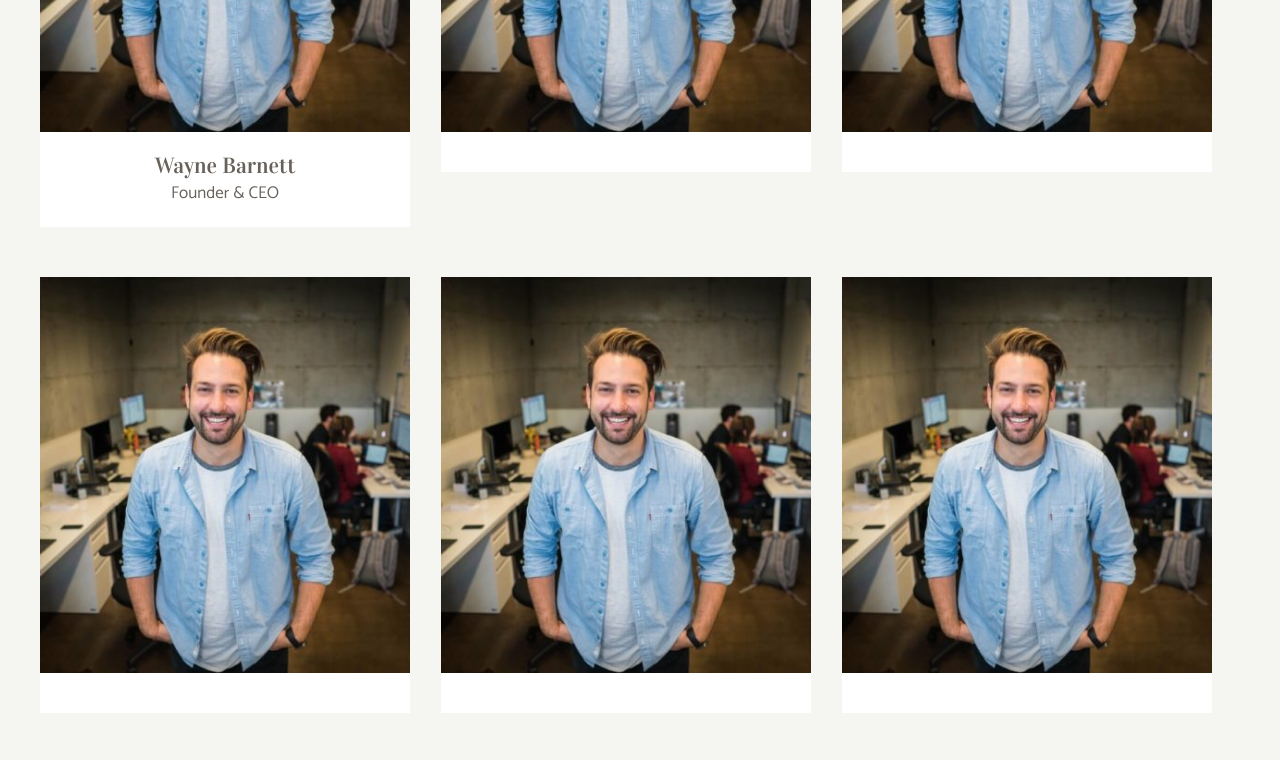
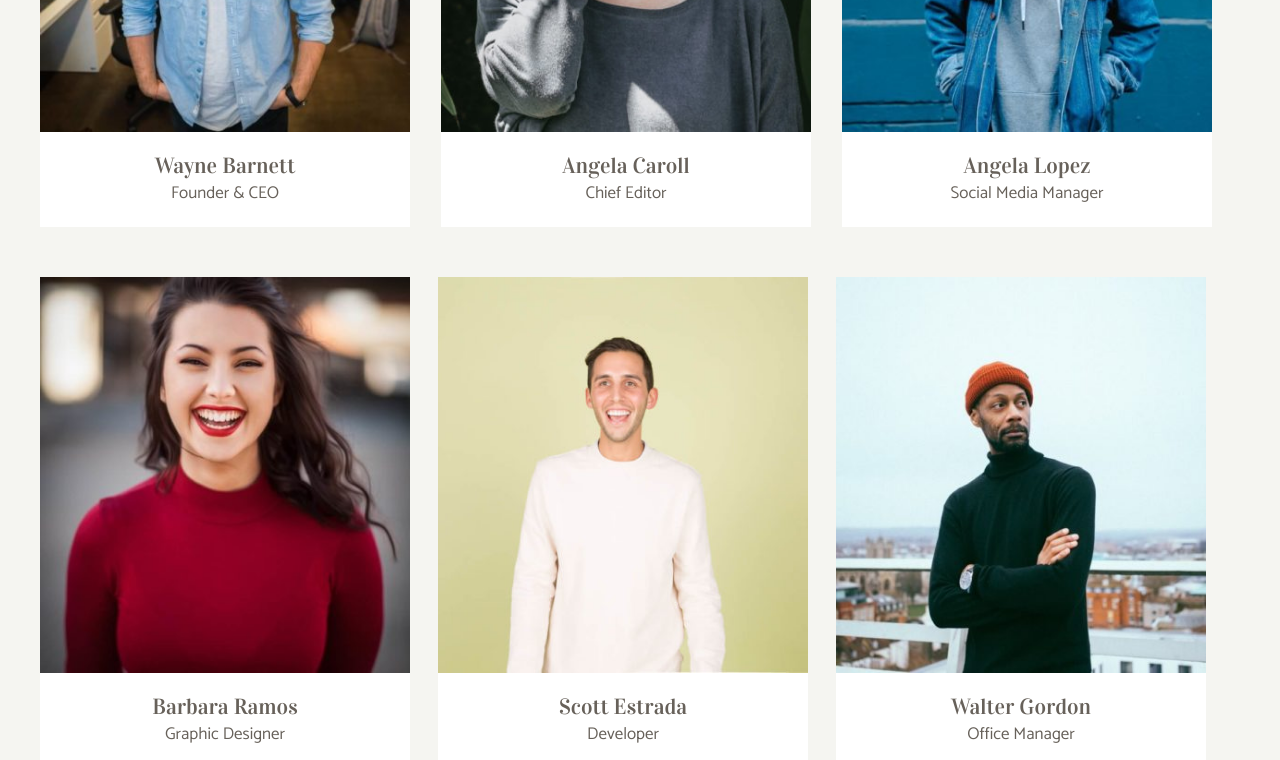
Before and after one commit to Stefanoclz/js-our-team, a plain HTML site: page index.html in a window 1280 px wide. Shown: the part 500-1260 px from the top of the page. Drawn offline with Linux system fonts and the light colour scheme.

Commit message:
aggiunto nel ciclo l'aggiunta nomi e foto corrette

```diff
--- a/index.html
+++ b/index.html
@@ -23,7 +23,7 @@
       <div class="team-container">
         <!-- Inseriamo inizialmente una card statica per stilarla e vedere l'effetto finale -->
 
-        <div class="team-card">
+        <!-- <div class="team-card">
           <div class="card-image">
             <img src="img/wayne-barnett-founder-ceo.jpg" alt="Wayne Barnett" />
           </div>
@@ -31,7 +31,7 @@
             <h3>Wayne Barnett</h3>
             <p>Founder & CEO</p>
           </div>
-        </div>
+        </div> -->
       </div>
     </div>
   </section>
--- a/script.js
+++ b/script.js
@@ -12,31 +12,31 @@ const myTeam = [
     {
         nome: "Angela Caroll",
         ruolo: "Chief Editor",
-        foto: "img/wayne-barnett-founder-ceo.jpg",
+        foto: "img/angela-caroll-chief-editor.jpg",
     },
 
     {
         nome: "Angela Lopez",
         ruolo: "Social Media Manager",
-        foto: "img/wayne-barnett-founder-ceo.jpg",
+        foto: "img/angela-lopez-social-media-manager.jpg",
     },
 
     {
         nome: "Barbara Ramos",
         ruolo: "Graphic Designer",
-        foto: "img/wayne-barnett-founder-ceo.jpg",
+        foto: "img/barbara-ramos-graphic-designer.jpg",
     },
 
     {
         nome: "Scott Estrada",
         ruolo: "Developer",
-        foto: "img/wayne-barnett-founder-ceo.jpg",
+        foto: "img/scott-estrada-developer.jpg",
     },
 
     {
         nome: "Walter Gordon",
         ruolo: "Office Manager",
-        foto: "img/wayne-barnett-founder-ceo.jpg",
+        foto: "img/walter-gordon-office-manager.jpg",
     },
 ];
 
@@ -55,4 +55,10 @@ for (let i = 0; i < myTeam.length; i++) {
     let text = document.createElement('div');
     card.appendChild(text);
     text.classList.add('card-text');
+    let memberName = document.createElement('h3');
+    memberName.innerText = myTeam[i].nome;
+    text.appendChild(memberName);
+    let memberRole = document.createElement('p');
+    memberRole.innerText = myTeam[i].ruolo;
+    text.appendChild(memberRole);
 }
```
